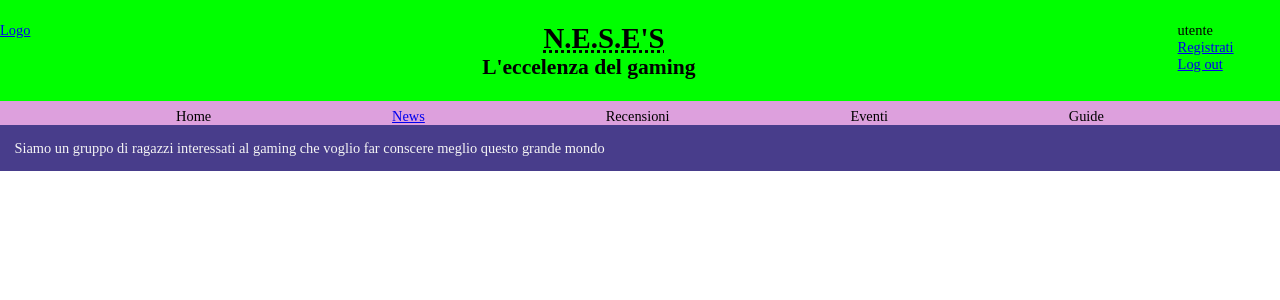
After one commit to Meneghin98/TecWeb, a PHP site: page /html/Area_personale.html in a window 1280 px wide. The commit adds this page. Shown: the top 300 px of the page. Run offline with PHP 8.4, Linux system fonts and the light colour scheme.

Commit message:
impostato css comune a tutte le pagine

```diff
--- a/css/comune.css
+++ b/css/comune.css
@@ -4,13 +4,32 @@
 }
 
 body {
-    font-size:0.9em;
+    font-size:0.9em;  /*non ricordo perchè la prof aveva detto che era buona norma, ma se non ha senso o mi sbaglio lo eliminiamo*/
     font: italic small-caps bold, 0.8em/1.5 arial, Helvetica, sans-serif;
+    max-width: 1024;
+    margin: auto;
 }
 
-#header a{
+#header{
+    padding: 1.5em 0 ;
+    background-color: #00ff00;
+}
+
+#header #logo{
     float: left;
 }
+
+#utente{
+    display: block;
+    float: right;
+    list-style-type: none;
+    width: 8%;
+}
+
+#utente li{
+
+}
+
 #header h1 {
     font-size: 2em;
     text-align: center;
@@ -20,6 +39,34 @@ body {
     text-align: center;
 }
 
+#menu{
+    background-color: plum;
+    padding: 0.5em 0.5em 0em 0.5em;
+    list-style-type: none;
+    text-align: center;
+
+}
+/*
+
+    direi di fare il link selezionato di un colore diverso con i bordi arrotondati sopra, in modo che sembri il selettore delle cartelline in un portadocumenti
+
+
+*/
+
 #menu li{
-    display:inline;
+    display:inline-block;
+    margin: 0% 7%;  /*0 sopra e sotto, 7% destra e sinistra*/
 }
+#menu #currentlink {
+    background-color: coral;
+    padding: 0.25em 0.5em;
+    border-top-left-radius: 0.5em;
+    border-top-right-radius: 0.5em;
+}
+
+
+#footer {
+    background-color: darkslateblue;
+    color: whitesmoke;
+    padding: 1em;
+}
--- /dev/null
+++ b/html/Area_personale.html
@@ -0,0 +1,49 @@
+<!DOCTYPE html PUBLIC "-//W3C//DTD XHTML 1.0 Strict//EN" "http://www.w3.org/TR/xhtml1/DTD/xhtml1-strict.dtd">
+<html xmlns="http://www.w3.org/1999/xhtml" xml:lang="it" lang="it">
+
+<head>
+    <link rel="stylesheet" href="../css/comune.css" type="text/css">
+    <meta http-equiv=" Content-Type" content="text/html; charset=utf-8" />
+    <title>N.e.s.e.'s</title>
+    <meta name="title" content="Sito interattivo sul gaming" />
+    <meta name="description" content="Pagina personale dell'utente" />
+    <meta name="keywords" content="NESES, neses, gaming, News, Recensioni, Eventi, Guide, utente, area personale" />
+    <meta name="language" content="italian it" />
+    <meta name="author" content="Simone Meneghin" />
+</head>
+
+<body>
+    <div id="header">
+        <a href="progetto.html" id="logo">Logo</a>
+        <!--immagine inserita via css-->
+
+        <ul id="utente">
+            <li>utente</li> <!-- non visibile, da sostituire con un immagine-->
+            <li><a href="Registazione.html">Registrati</a></li>
+            <li><a href="#">Log out</a></li>
+            <!-- da tradure !!!!!!!!!!!!!!!!!!!!!!!!!!!!!!!!!!!!!!!!!!!!!!!!!!!!!!!!!!!!!!!!!!!!!!!!!!!!!!!!!!!!!!!!!!!!!!!!!!!!!!!!!!!!!!!!!-->
+        </ul>
+        <h1><span xml:lang="en"><abbr title="Neses">N.E.S.E'S</abbr></span></h1>
+        <h2>L'eccelenza del <span xml:lang="en">gaming</span></h2>
+    </div>
+
+    <div id="menu">
+        <ul>
+            <li><span xml:lang="en">Home</span></li>
+            <li><a href="News.html"><span xml:lang="en">News</span></a></li>
+            <li>Recensioni</li>
+            <li>Eventi</li>
+            <li>Guide</li>
+        </ul>
+    </div>
+
+    <div id="content">
+
+    </div>
+
+    <div id="footer">
+        <p>Siamo un gruppo di ragazzi interessati al gaming che voglio far conscere meglio questo grande mondo</p>
+    </div>
+</body>
+
+</html>
```
